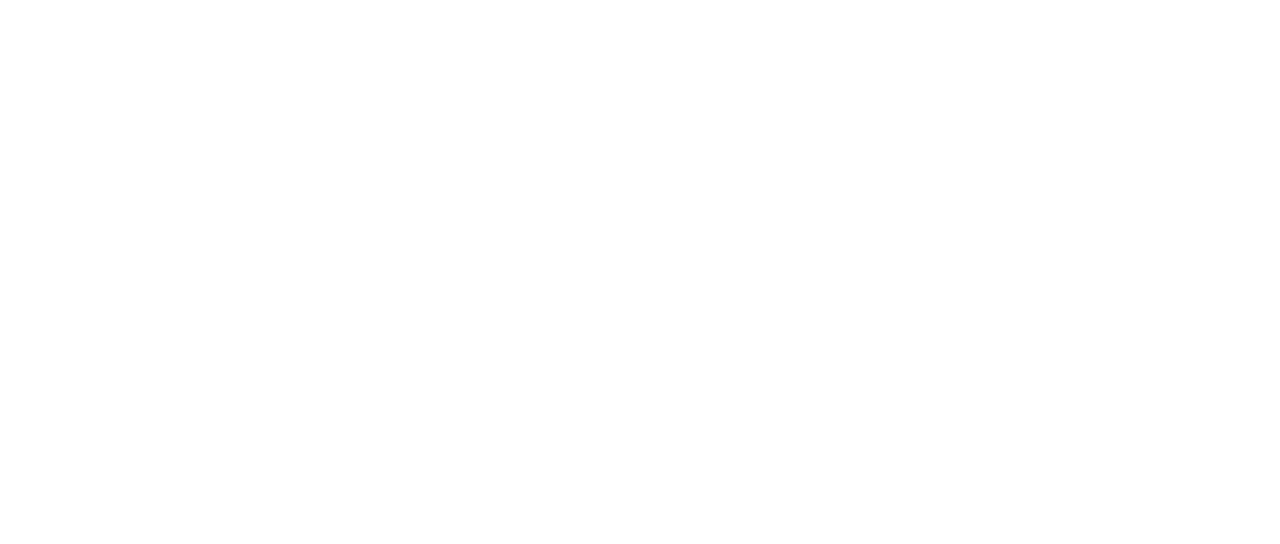
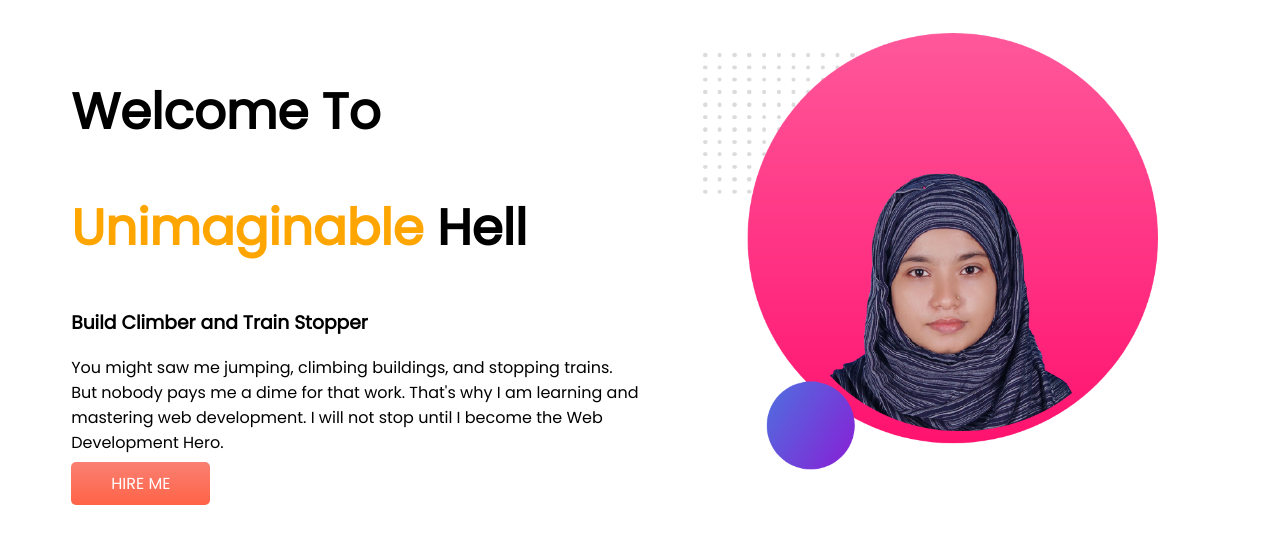
Before and after one commit to Jannatara-Mukti/developer-portfolio, a plain HTML site: page index.html in a window 1280 px wide. Drawn offline with Linux system fonts and the light colour scheme.

Commit message:
top banner added

```diff
--- a/index.html
+++ b/index.html
@@ -5,9 +5,23 @@
     <meta http-equiv="X-UA-Compatible" content="IE=edge">
     <meta name="viewport" content="width=device-width, initial-scale=1.0">
     <title>Jannatara Portfolio</title>
+    <link rel="preconnect" href="https://fonts.googleapis.com">
+    <link rel="preconnect" href="https://fonts.gstatic.com" crossorigin>
+    <link href="https://fonts.googleapis.com/css2?family=Poppins&display=swap" rel="stylesheet">
     <link rel="stylesheet" href="style.css">
 </head>
 <body>
-
+    <section>
+        <div class="half-width">
+            <h1>Welcome To </h1>
+            <h1><span class="orange-color">  Unimaginable</span> Hell</h1>
+            <h3>Build Climber and Train Stopper</h3>
+            <p>You might saw me jumping, climbing buildings, and stopping trains. But nobody pays me a dime for that work. That's why I am learning and mastering web development. I will not stop until I become the Web Development Hero.</p>
+            <a class="link-button" target="_blank" href="www.google.com">Hire me</a>
+        </div>
+        <div class="half-width">
+            <img src="images/my-bg2.png" alt="">
+        </div>
+    </section>
 </body>
 </html>
--- a/style.css
+++ b/style.css
@@ -0,0 +1,29 @@
+body{
+    font-family: 'Poppins', sans-serif;
+}
+section{
+    display: flex;
+}
+.half-width{
+    width: 50%;
+    padding-left: 5%;
+    padding-top: 2%;
+}
+.half-width img {
+    width: 80%;
+}
+h1{
+    font-size: 50px;
+}
+.orange-color{
+    color: orange;
+}
+.link-button{
+    text-transform: uppercase;
+    text-decoration: none;
+    background-image: linear-gradient(salmon, tomato);
+    padding: 10px 40px;
+    color: white;
+    border-radius: 5px;
+    font-weight: 700px;
+}
```
Also changed, not shown: images/A-26687-removebg-preview.png (added), images/dream-bg.png (added), images/exp-bg.png (added), images/jhankar.png (added), images/jhankar2.png (added), images/my-bg.png (added), images/my-bg2.png (added), images/top-banner.png (added), 7 other files.
